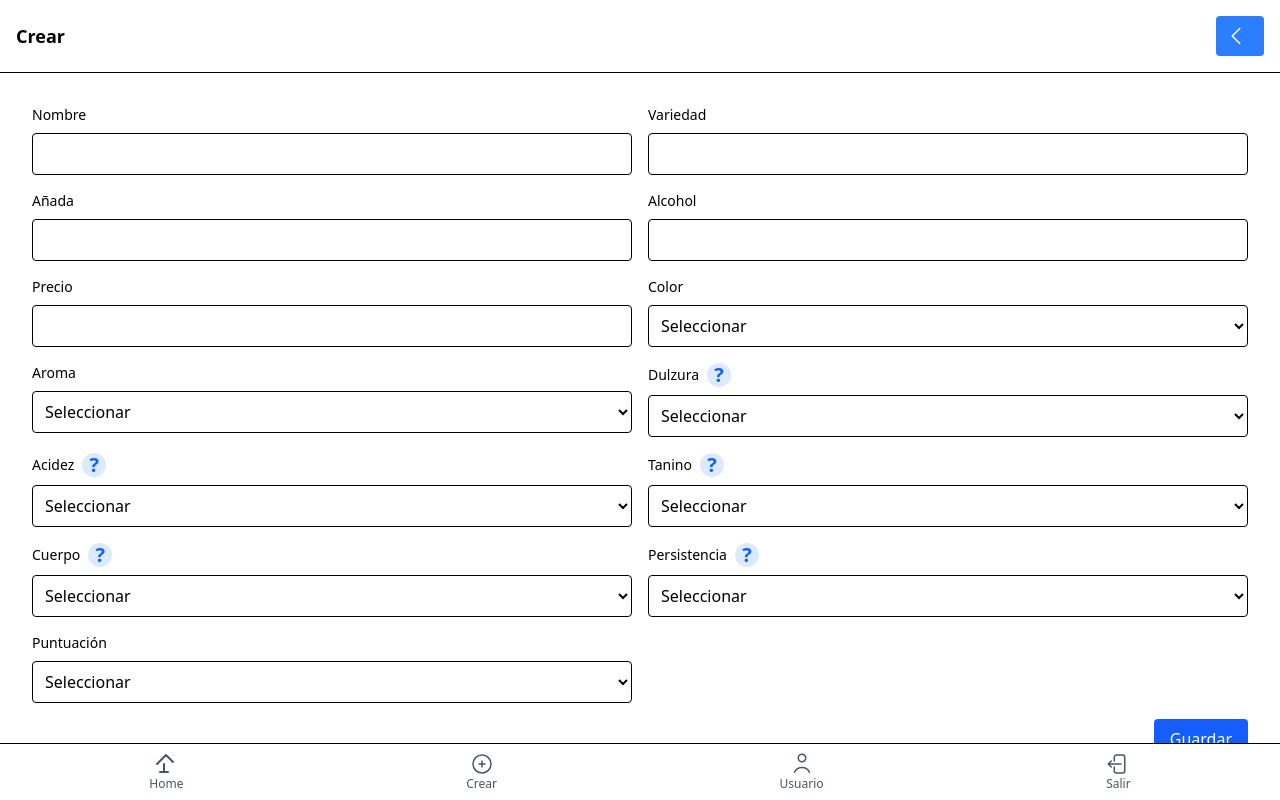
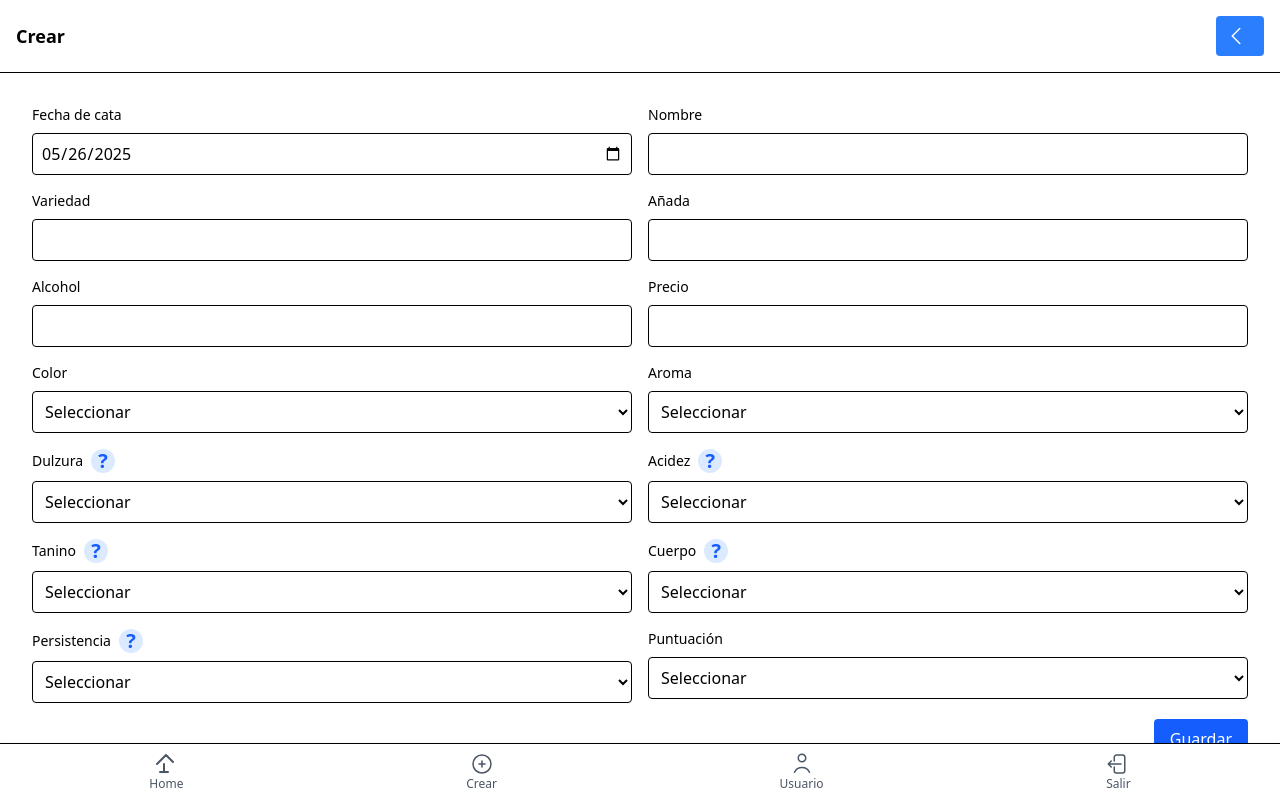
Before and after one commit to guduchango/wine-vue-app, a Vue app: page /wine_form in a window 1280 px wide. Built offline with nearby package versions, Linux system fonts and the light colour scheme; sample sign-in values are in the browser's storage.

Commit message:
adding new field tasted_day to the table wines

```diff
--- /dev/null
+++ b/src/components/FormDate.vue
@@ -0,0 +1,40 @@
+<template>
+  <div class="space-y-2">
+    <label class="block text-sm font-medium">{{ $t(label) }}</label>
+    <input
+      type="date"
+      :value="displayValue"
+      @input="$emit('update:modelValue', $event.target.value)"
+      class="w-full p-2 border rounded"
+    />
+  </div>
+</template>
+
+<script setup>
+import { computed, onMounted } from 'vue'
+
+const props = defineProps({
+  label: String,
+  modelValue: String
+})
+const emit = defineEmits(['update:modelValue'])
+
+// Genera la fecha de hoy en formato YYYY-MM-DD
+function getToday() {
+  const today = new Date()
+  const yyyy = today.getFullYear()
+  const mm = String(today.getMonth() + 1).padStart(2, '0')
+  const dd = String(today.getDate()).padStart(2, '0')
+  return `${yyyy}-${mm}-${dd}`
+}
+
+// Computed para mostrar valor actual o default
+const displayValue = computed(() => props.modelValue || getToday())
+
+// Emitir valor inicial si no está seteado
+onMounted(() => {
+  if (!props.modelValue) {
+    emit('update:modelValue', getToday())
+  }
+})
+</script>
--- a/src/locales/en.js
+++ b/src/locales/en.js
@@ -1,6 +1,7 @@
 // en.js
 export default {
   name: 'Name',
+  'tasted day': 'Tasted day',
   variety: 'Variety',
   vintage: 'Vintage',
   alcohol: 'Alcohol',
--- a/src/locales/es.js
+++ b/src/locales/es.js
@@ -2,6 +2,7 @@ import en from "./en";
 
 export default {
   name: 'Nombre',
+  'tasted day': 'Fecha de cata',
   variety: 'Variedad',
   vintage: 'Añada',
   alcohol: 'Alcohol',
--- a/src/views/WineDetailView.vue
+++ b/src/views/WineDetailView.vue
@@ -40,6 +40,7 @@
         </div>
 
         <div class="grid grid-cols-2 gap-4 text-gray-700">
+          <Info label="tasted day" :value="wine.tasted_day" />
           <Info label="vintage" :value="wine.vintage" />
           <Info label="alcohol" :value="wine.alcohol + '%'" />
           <Info label="price" :value="'$' + wine.price" />
--- a/src/views/WineFormView.vue
+++ b/src/views/WineFormView.vue
@@ -19,6 +19,7 @@
       <div class="p-4 mb-4 rounded">
         <form @submit.prevent="handleSubmit">
           <div class="grid grid-cols-1 gap-4 md:grid-cols-2">
+            <FormDate v-model="wine.tasted_day" label="tasted day" />
             <FormInput v-model="wine.name" label="name" />
             <FormInput v-model="wine.variety" label="variety" />
             <FormInput v-model="wine.vintage" label="vintage" />
@@ -61,6 +62,7 @@ import Menu from '../components/Menu.vue'
 import api from '../services/api'
 import FormInput from '../components/FormInput.vue'
 import FormSelect from '../components/FormSelect.vue'
+import FormDate from '../components/FormDate.vue'
 import { useI18n } from 'vue-i18n'
 
 const { t } = useI18n()
@@ -86,6 +88,7 @@ const wine = reactive({
   body: '',
   persistence: '',
   score: '',
+  tasted_day: '',
 })
 
 onMounted(async () => {
@@ -106,6 +109,7 @@ onMounted(async () => {
 })
 
 async function handleSubmit() {
+  console.log('Submitting wine:', wine)
   try {
     if (isEditMode.value) {
       await wineStore.updateWine(wine)
```
